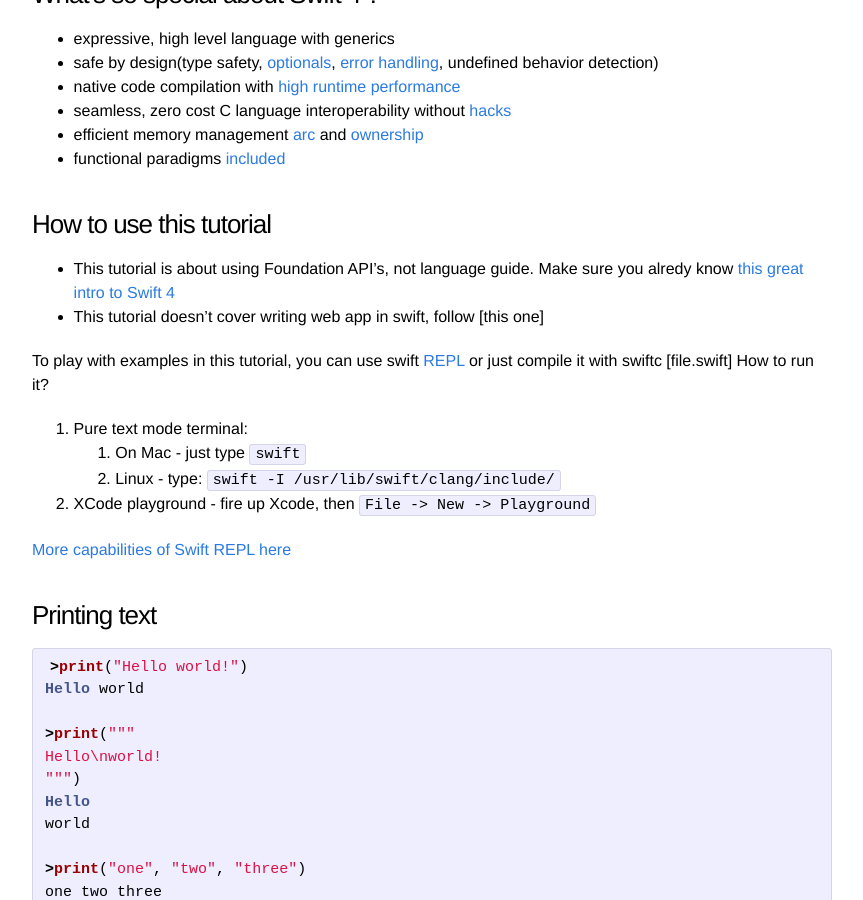
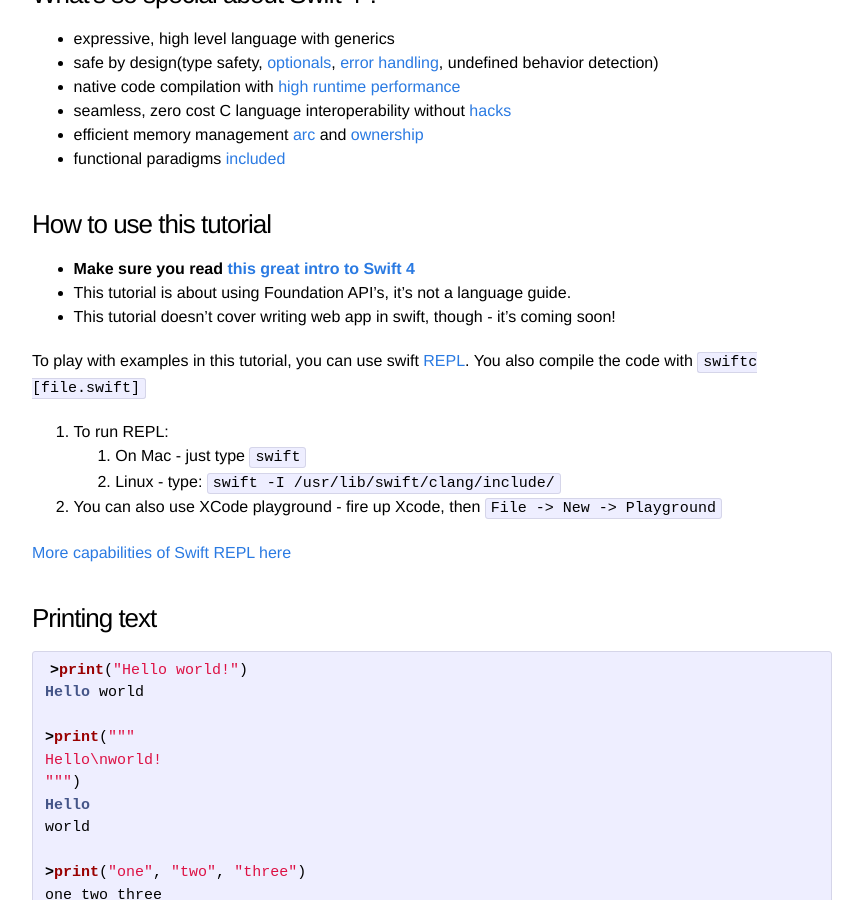
Before and after one commit to vi4m/vi4m.github.io, a Jekyll site: the page built from _posts/2017-10-11-swift4-server-foundation-cookbook.md, in a window 1280 px wide and 900 px high, scrolled down 687 px. Shown: the whole window, without its empty margins (208-1071 px from the left). Built offline with Jekyll 4.4.1, drawn with Linux system fonts in a browser that asks for light colours; comment, search, counter and statistics services are not loaded.

Commit message:
Improvements.

```diff
--- a/_posts/2017-10-11-swift4-server-foundation-cookbook.md
+++ b/_posts/2017-10-11-swift4-server-foundation-cookbook.md
@@ -33,17 +33,16 @@ docker run --rm --privileged -ti swiftdocker/swift:latest /usr/bin/swift -I /usr
 
 ### How to use this tutorial
 
-* This tutorial is about using Foundation API's, not language guide. Make sure you alredy know [this great intro to Swift 4](https://developer.apple.com/library/content/documentation/Swift/Conceptual/Swift_Programming_Language/GuidedTour.html#//apple_ref/doc/uid/TP40014097-CH2-ID1)
-* This tutorial doesn't cover writing web app in swift, follow [this one]
+* **Make sure you read [this great intro to Swift 4](https://developer.apple.com/library/content/documentation/Swift/Conceptual/Swift_Programming_Language/GuidedTour.html#//apple_ref/doc/uid/TP40014097-CH2-ID1)**
+* This tutorial is about using Foundation API's, it's not a language guide.
+* This tutorial doesn't cover writing web app in swift, though - it's coming soon!
 
+To play with examples in this tutorial, you can use swift [REPL](https://pl.wikipedia.org/wiki/REPL). You also compile the code with `swiftc [file.swift]`
 
-To play with examples in this tutorial, you can use swift [REPL](https://pl.wikipedia.org/wiki/REPL) or just compile it with swiftc [file.swift]
-How to run it?
-
-1. Pure text mode terminal:
+1. To run REPL:
 	1. On Mac - just type `swift`
 	2. Linux - type: `swift -I /usr/lib/swift/clang/include/`
-2. XCode playground - fire up Xcode, then `File -> New -> Playground`
+2. You can also use XCode playground - fire up Xcode, then `File -> New -> Playground`
 
 [More capabilities of Swift REPL here](https://swift.org/getting-started/#using-the-repl)
 
```
